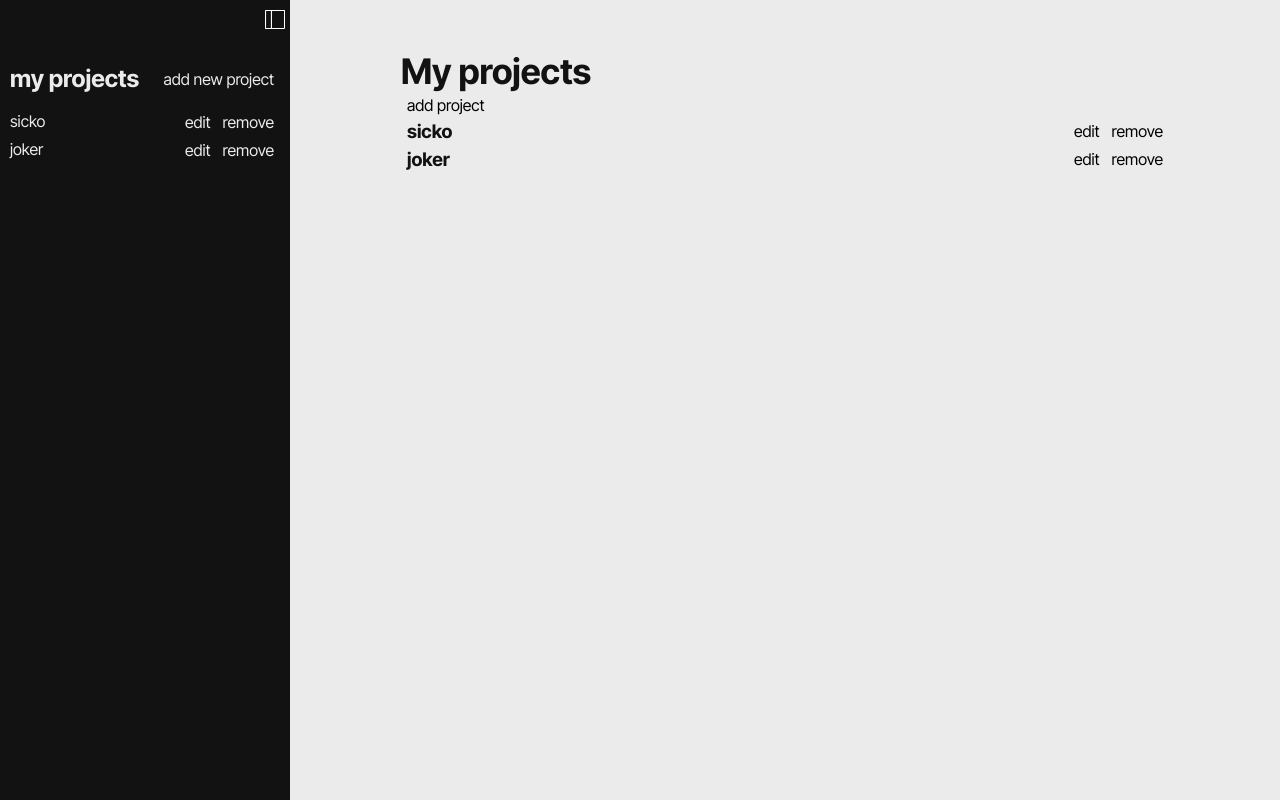
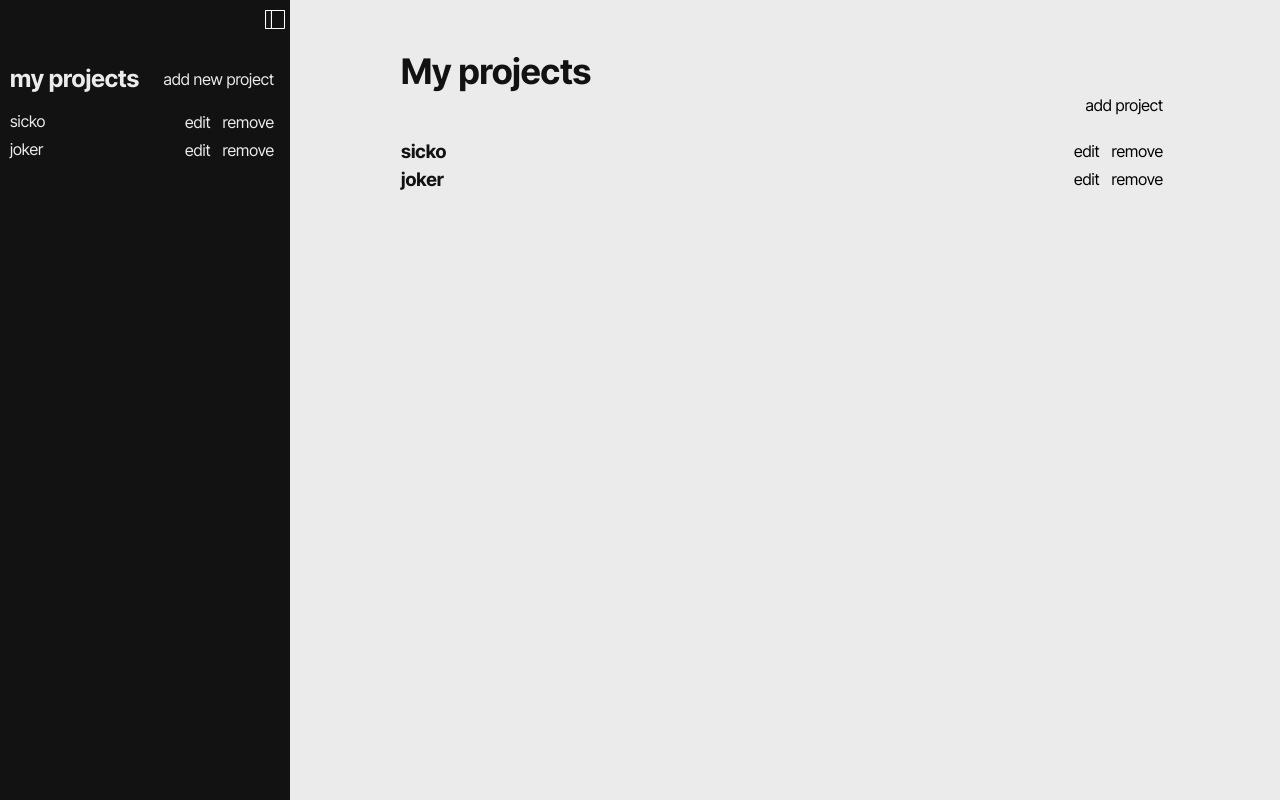
Before and after one commit to rajvatsal/todo, a website built with webpack: page src/template.html in a window 1280 px wide. Built offline with nearby package versions, Linux system fonts and the light colour scheme.

Commit message:
refactor(style): Push add project button to right

```diff
--- a/src/css/styles.css
+++ b/src/css/styles.css
@@ -145,16 +145,26 @@ div.task-container {
 
 .project-list__project-item,
 .task-list li {
-  padding-left: 6px;
+  padding-left: 0px;
 }
 
 .task-list,
-.page__project-list {
+.page__projects-list {
   margin-top: 20px;
 }
 
 .page__btn-add-task {
-  margin-left: 6px;
+  margin-top: 3px;
+}
+
+.page__btn-add-project {
+  display: block;
+  margin-left: auto;
+}
+
+.page__btn-add-project:hover {
+  background-color: var(--clr-accent-400);
+  color: var(--clr-primary-400);
 }
 
 @media only screen and (max-width: 800px) {
```
